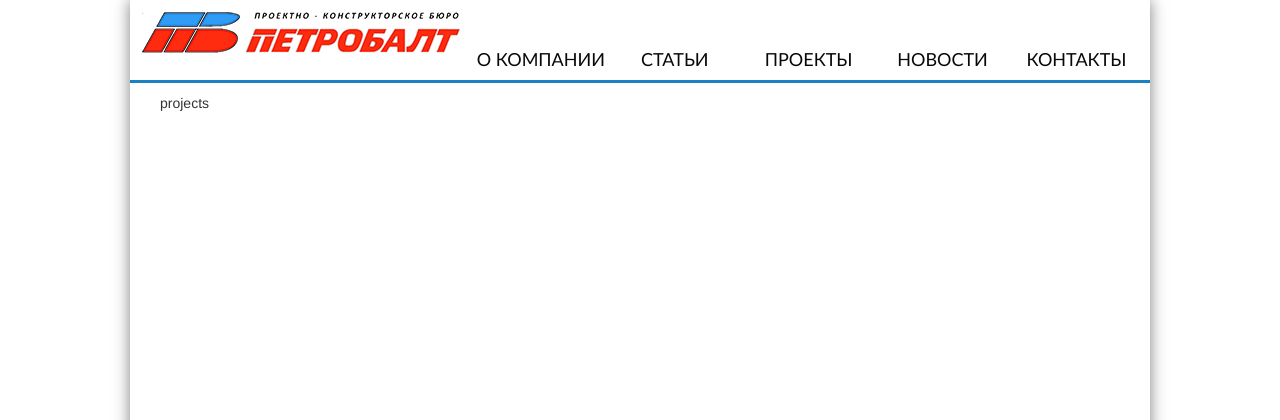
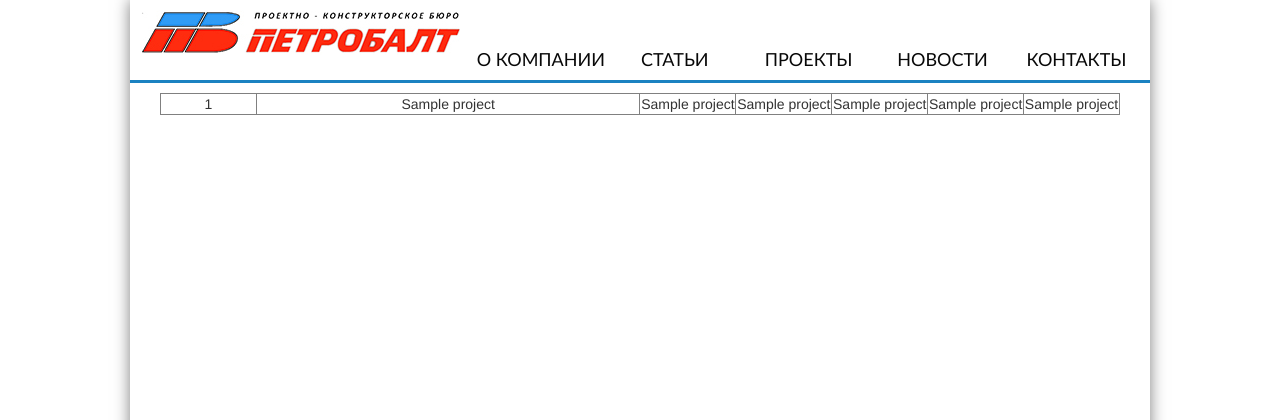
Before and after one commit to tesmen/petro.ru, a PHP site: template web/templates/projects.html.twig in a window 1280 px wide. Shown: the top 420 px of the page. Run offline with PHP 8.4, Linux system fonts and the light colour scheme; the template is opened without the code that fills it: most values are stand-ins (such as "Sample title", 1, 10 or a date in 2020); some libraries are stand-ins or nearby versions.

Commit message:
projects

```diff
--- a/web/templates/contacts.html.twig
+++ b/web/templates/contacts.html.twig
@@ -67,6 +67,10 @@
                 content: contentString
             });
 
+            marker.addListener('click', function() {
+                infowindow.open(map, marker);
+            });
+
             infowindow.open(map, marker);
         }
         google.maps.event.addDomListener(window, 'load', initialize);
--- a/web/templates/projects.html.twig
+++ b/web/templates/projects.html.twig
@@ -1,13 +1,59 @@
 {% extends '_base.html.twig' %}
+
 {% block css %}
-    <link rel="stylesheet" type="text/css" href="css/slides.css"/>
+    <style>
+        .year {
+            width: 50px;
+            text-align: center;
+        }
+        .vendor {
+            width: 200px;
+            text-align: center;
+        }
+        .country {
+            width: 50px;
+            text-align: center;
+        }
+        .number {
+            width: 50px;
+            text-align: center;
+        }
+        .type {
+            width: 50px;
+            text-align: center;
+        }
+        .work {
+            width: 50px;
+            text-align: center;
+        }
+        .finished {
+            width: 50px;
+            text-align: center;
+        }
+    </style>
+
 {% endblock %}
+
 {% block javascript %}
-
 {% endblock %}
 
 {% block title %}  {{ title }}  {% endblock %}
 
 {% block content %}
-projects
+
+    <table border="1" width="100%">
+
+        {% for project in projects %}
+            <tr>
+                <td class="year">{{ project[0] }}</td>
+                <td class="vendor">{{ project[1] }}</td>
+                <td class="country">{{ project[2] }}</td>
+                <td class="number">{{ project[3] }}</td>
+                <td class="type">{{ project[4] }}</td>
+                <td class="work">{{ project[5] }}</td>
+                <td class="finished">{{ project[6] }}</td>
+            </tr>
+        {% endfor %}
+    </table>
+
 {% endblock %}
```
Also changed, not shown: web/index.php (+8 -6 lines), web/templates/projects.php (added, +66 -0 lines).
